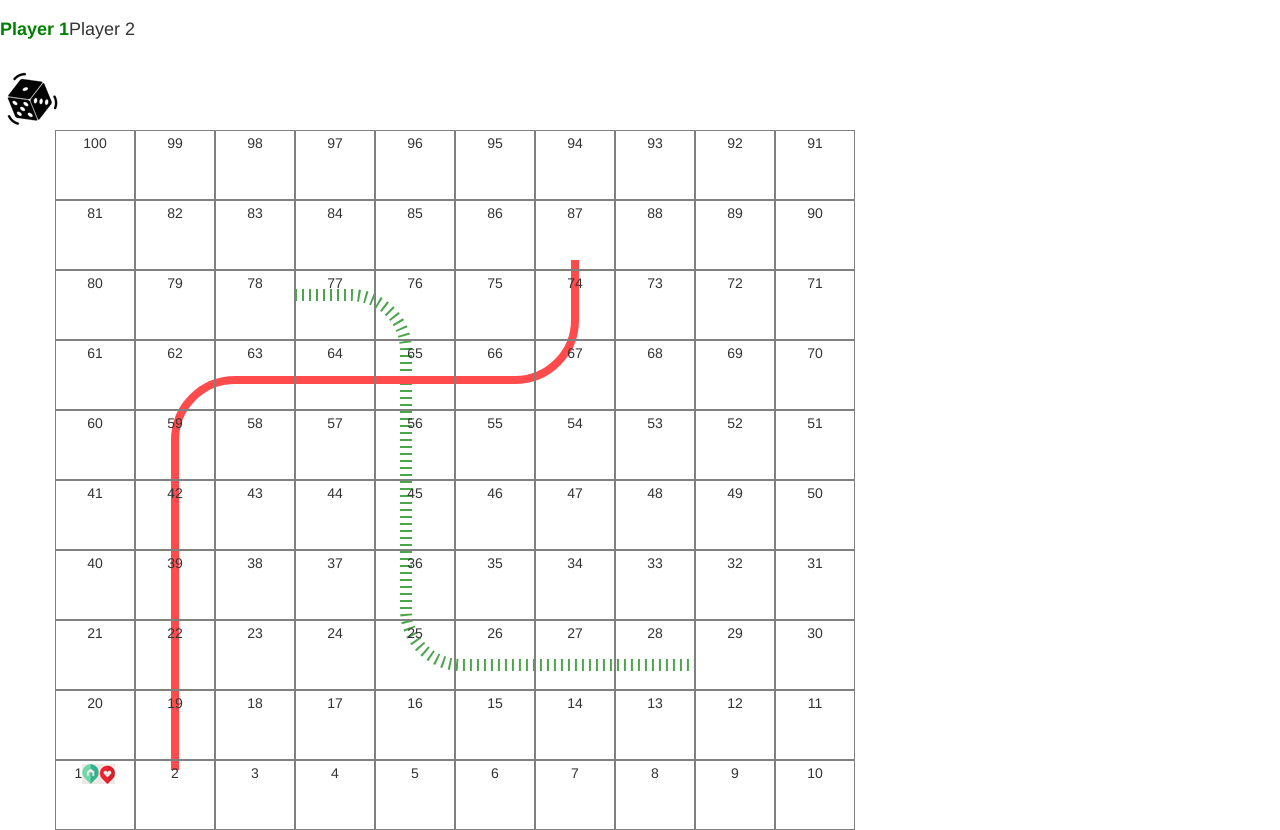
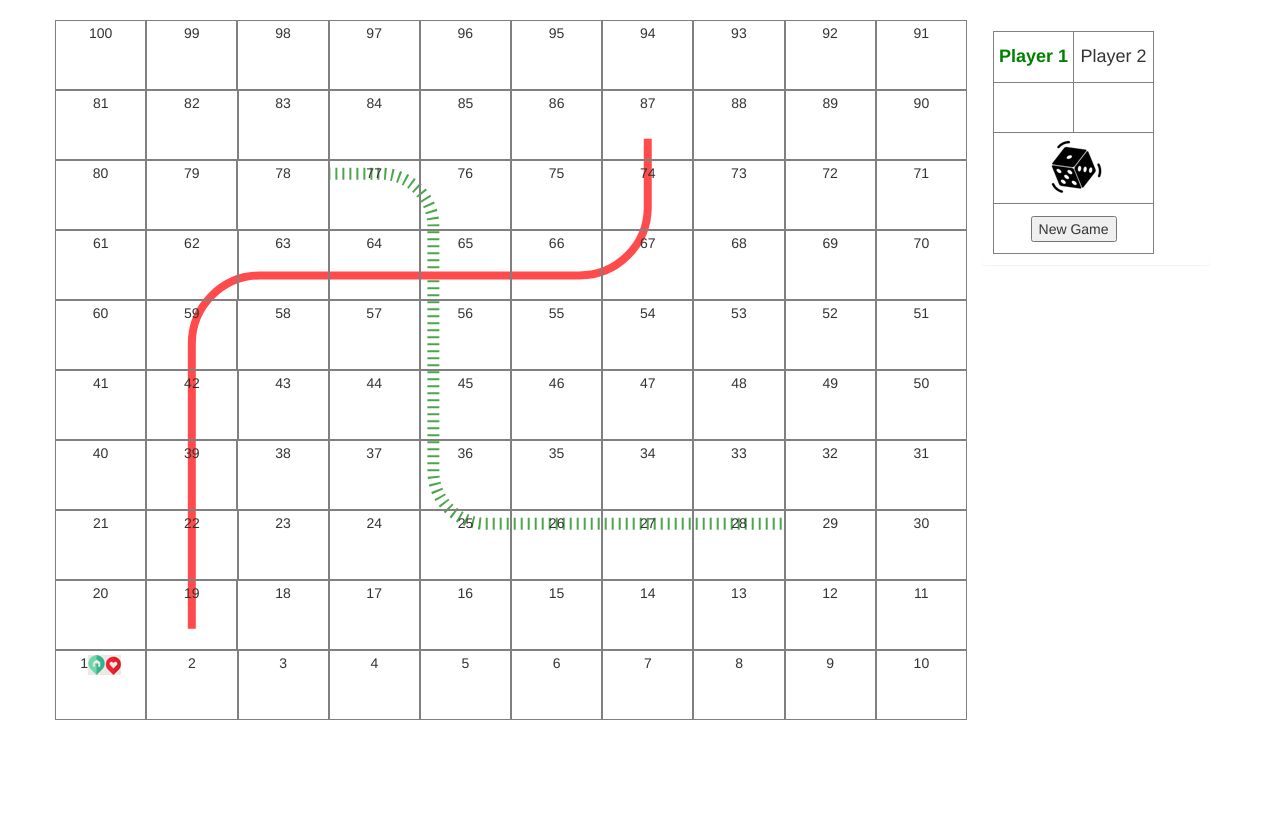
Before and after one commit to arjundots/g, a PHP site: page / in a window 1280 px wide. Shown: the part 46-876 px from the top of the page. After the commit the page ends 766 px from the top, so only its background shows below. Run offline with PHP 8.4, Linux system fonts and the light colour scheme; some libraries are stand-ins or nearby versions.

Commit message:
home work 1

```diff
--- a/Game.php
+++ b/Game.php
@@ -7,7 +7,7 @@ function new_game($players, $mode = 'Easy', $board_size = 100)
 	$snakes_ladders_list = snakes_ladders_list($snakes_ladders);
 	// echo "<pre>";
 	// print_r($snakes_ladders);
-	// print_r($snakes_ladders_list);
+	//print_r($snakes_ladders_list);
 	return $snakes_ladders_list;
 }
 function snakes_ladders_list($snakes_ladders){
--- a/index.php
+++ b/index.php
@@ -8,6 +8,9 @@
 		<script src="js/jquery.html-svg-connect.js"></script>
 		<script type="text/javascript">
 			jQuery(document).ready(function($) {
+				ladders = {29: 78};
+				snakes = {87: 2};
+
 				$("#svgContainer").HTMLSVGconnect({
 					stroke: "green",
 					strokeWidth: 8,
@@ -17,38 +20,62 @@
 					{ start: "#2", end: "#87", stroke: "red", class: "snake" }
 					]
 				});
+
+
+				// New game
 				var players = $('#p1,#p2').detach();
 				players.appendTo('#1');
 				$('#player1').addClass('active');
-
-
 				var deg_temp =0;
 				var player_turn = 1;
+				// Dice
 				jQuery("#dice").click(function(){
 					deg_temp = deg_temp+90;
 					$(this).css({'transform': 'rotate('+deg_temp+'deg)'});
+
 					$('#pmv'+player_turn).html(Math.floor((Math.random() * 6) + 1));
+					$('#player'+player_turn).removeClass('active');
 					move_it(player_turn);
-					$('#player'+player_turn).removeClass('active');
 					if(player_turn == 1){
 						player_turn = 2;
 					}else{
 						player_turn = 1;
 					}
+					$('#pmv'+player_turn).html('');
 					$('#player'+player_turn).addClass('active');
 				});
 			});
 
 			function move_it(player_turn){
+				var move_no    = $('#pmv'+player_turn).html();
 				var currentPos = $('#p'+player_turn).parent().attr('id');
-				var newPos = Number(currentPos)+Number($('#move').html());
+
+				var newPos = Number(currentPos)+Number(move_no);
+				if(newPos<=100){
+					if(ladders.hasOwnProperty(newPos)){
+						alert('You are on ladder.');
+						newPos = ladders[newPos];
+					}
+					if(snakes.hasOwnProperty(newPos)){
+						alert('You are on snake.');
+						newPos = snakes[newPos];
+					}
 					var palyer = $('#p'+player_turn).detach();
 					palyer.appendTo('#'+newPos);
+					check_position(newPos,player_turn);
 				}
+			}
+			function check_position(newPos,player_turn){
 
+				if(newPos==100){
+					$('#'+newPos).css({'background':'lightgreen'});
+					$("#dice").remove();
+					$('#msg').html('Congratulations !! Player '+player_turn+' has been won.');
+				}
+			}
 		</script>
 		<style>
-			.row{width:800px;}
+			.row{width:80%;float:left;}
 			.row > div {
 				background: transparent;
 				border: 1px solid grey;
@@ -56,6 +83,7 @@
 				height:70px;
 				text-align:center;
 				padding: 2px;
+				float:left;
 			}
 			#svgContainer {
 				position: absolute;
@@ -70,35 +98,34 @@
 				font-weight:bold;
 				color: green;
 			}
+			#msg{
+				font-weight:bold;
+				color: green;
+			}
+			.panel{
+				width:20%;
+				float:right;
+				text-align:center;
+			}
+			.panel > table{
+				margin:10px;
+			}
+			.panel > table td,th {
+				height: 50px;
+				width: 50%;
+				padding: 5px;
+				text-align: center;
+			}
 		</style>
 	</head>
 	<body>
-		<?php require_once('Game.php'); ?>
+		<?php //require_once('Game.php'); ?>
 		<header>
 			<div>
 				<h3>Snakes & Ladder</h3>
+				<h2 id="msg"></h2>
 			</div>
 		</header>
-		<form name="pointform" method="post">
-			<table>
-				<tr>
-					<th><h4 id="player1">Player 1<h4/></th>
-					<th><h4 id="player2">Player 2<h4/></th>
-				</tr>
-				<tr>
-					<td><h3 id="pmv1"></h3></td>
-					<td><h3 id="pmv2"></h3></td>
-				</tr>
-				<tr>
-					<td><img id="dice" src="icon/dice.png"/></td>
-				</tr>
-			</table>
-
-
-
-
-				</form>
-				<!-- Page Content -->
 		<div class="container">
 			<img id="p1" src="icon/p1.png"/>
 			<img id="p2" src="icon/p2.png"/>
@@ -110,6 +137,24 @@
 				<div id="<?=$i;?>" class="<?=$class; ?> box"><?php echo $i; ?></div>
 				<?php } ?>
 			</div>
+			<div class="panel">
+			<table align="center" border="1" cellspacing='1'>
+				<tr>
+					<th><h4 id="player1">Player 1<h4/></th>
+					<th><h4 id="player2">Player 2<h4/></th>
+				</tr>
+				<tr>
+					<td><h4 id="pmv1"></h4></td>
+					<td><h4 id="pmv2"></h4></td>
+				</tr>
+				<tr>
+					<td colspan="2"><img id="dice" src="icon/dice.png"/></td>
+				</tr>
+				<tr>
+					<td colspan="2"><input type="button" value="New Game" onclick="javascript:window.location.reload();" /></td>
+				</tr>
+			</table>
+			</div>
 		</div>
 	</body>
 </html>
```
Also changed, not shown: js/jquery.html-svg-connect.js. Lines whose indentation alone changed are shown as unchanged.
